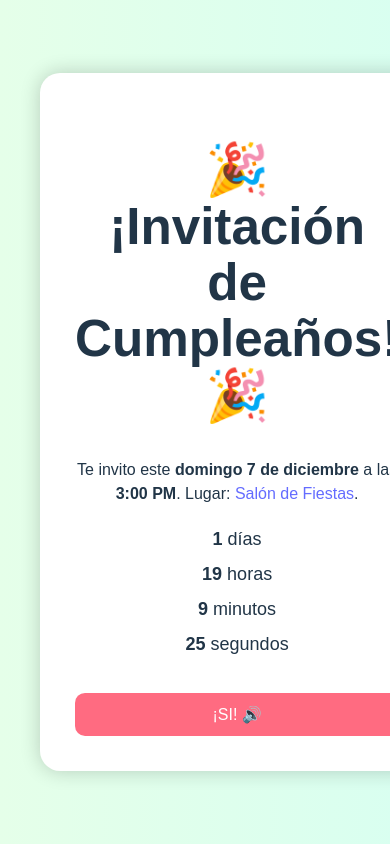
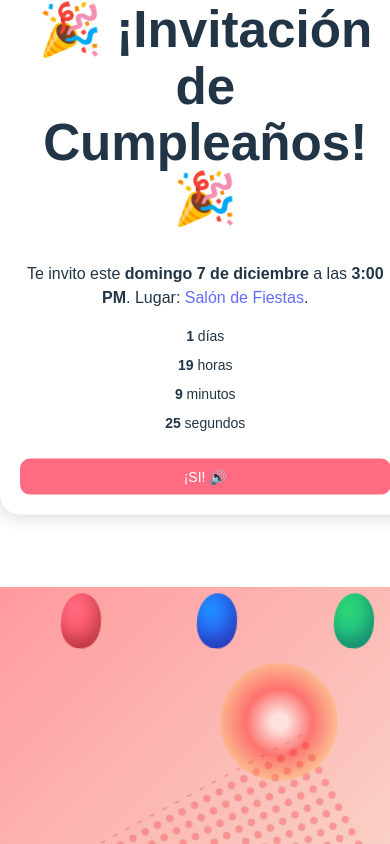
Before and after one commit to WFHCarnivean2025/invitacion-cumple, a React app in the folder frontend/: page / in a window 390 px wide. Built offline with nearby package versions, Linux system fonts and the light colour scheme; the HTML template or start-up script is replaced by a standard one.

Commit message:
Add Responsive Design

```diff
--- a/frontend/src/App.css
+++ b/frontend/src/App.css
@@ -14,6 +14,7 @@ body {
   overflow: hidden;
   align-items: stretch;
   background: linear-gradient(to right, #e5ffe9 0%, #d9fff0 400px, transparent 401px);
+  flex-direction: column;
 }
 
 /* LEFT SIDE — CARD */
@@ -24,11 +25,11 @@ body {
   box-shadow: 0 0 20px rgba(0, 0, 0, 0.2);
   width: 350px;
   text-align: center;
-  margin-left: 40px;
-  align-self: flex-start;
+  margin: 40px auto 0 auto;
+  align-self: center;
   animation: fadeIn 1s ease-out;
   position: relative;
-  top: 50%;
+  top: 25%;
   transform: translateY(-50%);
 }
 
@@ -74,6 +75,8 @@ button:hover {
   position: relative;
   background: linear-gradient(135deg, #ff9a9e, #fad0c4);
   overflow: hidden;
+  height: 50vh;
+  margin-top: auto;
 }
 
 /* ===== CONFETTI PRO ===== */
@@ -125,21 +128,21 @@ button:hover {
 
 .balloon1 {
   left: 20%;
-  bottom: -120px;
+  bottom: 10px;
   background: radial-gradient(circle at 30% 30%, #ff6b81, #ff4757);
   animation-delay: 0s;
 }
 
 .balloon2 {
   left: 40%;
-  bottom: -120px;
+  bottom: 10px;
   background: radial-gradient(circle at 30% 30%, #1e90ff, #3742fa);
   animation-delay: 2s;
 }
 
 .balloon3 {
   left: 60%;
-  bottom: -120px;
+  bottom: 10px;
   background: radial-gradient(circle at 30% 30%, #2ed573, #1abc9c);
   animation-delay: 4s;
 }
@@ -154,7 +157,7 @@ button:hover {
 
 .fireworks {
   position: absolute;
-  top: 10%;
+  top: 30%;
   left: 70%;
   width: 140px;
   height: 140px;
@@ -176,3 +179,135 @@ button:hover {
   70% { transform: scale(1.6); opacity: 0.7; }
   100% { transform: scale(0.2); opacity: 0; }
 }
+
+/* ===== RESPONSIVE STYLES ===== */
+
+@media (max-width: 768px) {
+  .container {
+    flex-direction: column;
+    height: 100vh;
+    background: linear-gradient(to bottom, #e5ffe9 0%, #d9fff0 400px, transparent 401px);
+  }
+
+  .card {
+    width: 90%;
+    margin: 20px auto 0 auto;
+    top: 25%;
+    transform: translateY(-50%);
+    padding: 25px;
+  }
+
+  .countdown {
+    font-size: 16px;
+    margin: 15px 0;
+  }
+
+  button {
+    padding: 10px;
+    font-size: 16px;
+  }
+
+  .effects-area {
+    width: 100%;
+    height: 50vh;
+    position: relative;
+    margin-top: auto;
+  }
+
+  .balloon {
+    width: 50px;
+    height: 70px;
+    animation: balloonFloat 8s ease-in-out infinite;
+    transform-origin: center bottom;
+  }
+
+  .balloon1 {
+    left: 18%;
+    bottom: 10px;
+  }
+
+  .balloon2 {
+    left: 45%;
+    bottom: 10px;
+  }
+
+  .balloon3 {
+    left: 75%;
+    bottom: 10px;
+  }
+
+  .confetti::before,
+  .confetti::after {
+    background-size: 16px 16px;
+  }
+
+  .fireworks {
+    width: 110px;
+    height: 110px;
+    top: 35%;
+    left: 65%;
+    animation: fireBoom 2s ease-out infinite;
+    transform: scale(1);
+  }
+}
+
+@media (max-width: 480px) {
+  .card {
+    width: 95%;
+    padding: 20px;
+    margin: 20px auto 0 auto;
+    top: 25%;
+    transform: translateY(-50%);
+  }
+
+  .countdown {
+    font-size: 14px;
+    margin: 10px 0;
+  }
+
+  button {
+    padding: 10px;
+    font-size: 14px;
+  }
+
+  .effects-area {
+    height: 50vh;
+    margin-top: auto;
+  }
+
+  .balloon {
+    width: 40px;
+    height: 55px;
+    animation: balloonFloat 8s ease-in-out infinite;
+    transform-origin: center bottom;
+  }
+
+  .balloon1 {
+    left: 15%;
+    bottom: 10px;
+  }
+
+  .balloon2 {
+    left: 50%;
+    bottom: 10px;
+  }
+
+  .balloon3 {
+    left: 85%;
+    bottom: 10px;
+  }
+
+  .confetti::before,
+  .confetti::after {
+    background-size: 14px 14px;
+  }
+
+  .fireworks {
+    width: 90px;
+    height: 90px;
+    top: 35%;
+    left: 60%;
+    animation: fireBoom 2s ease-out infinite;
+    transform: scale(1);
+  }
+}
```
